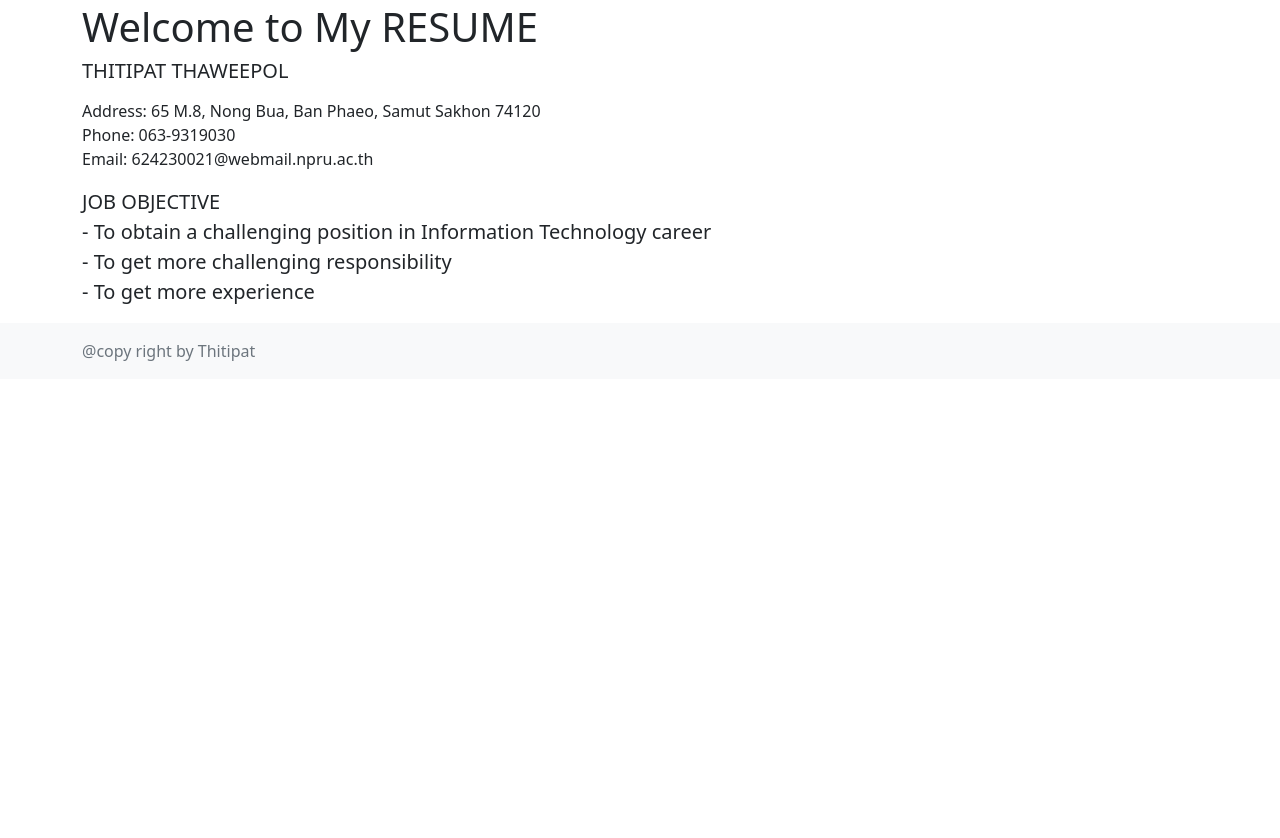
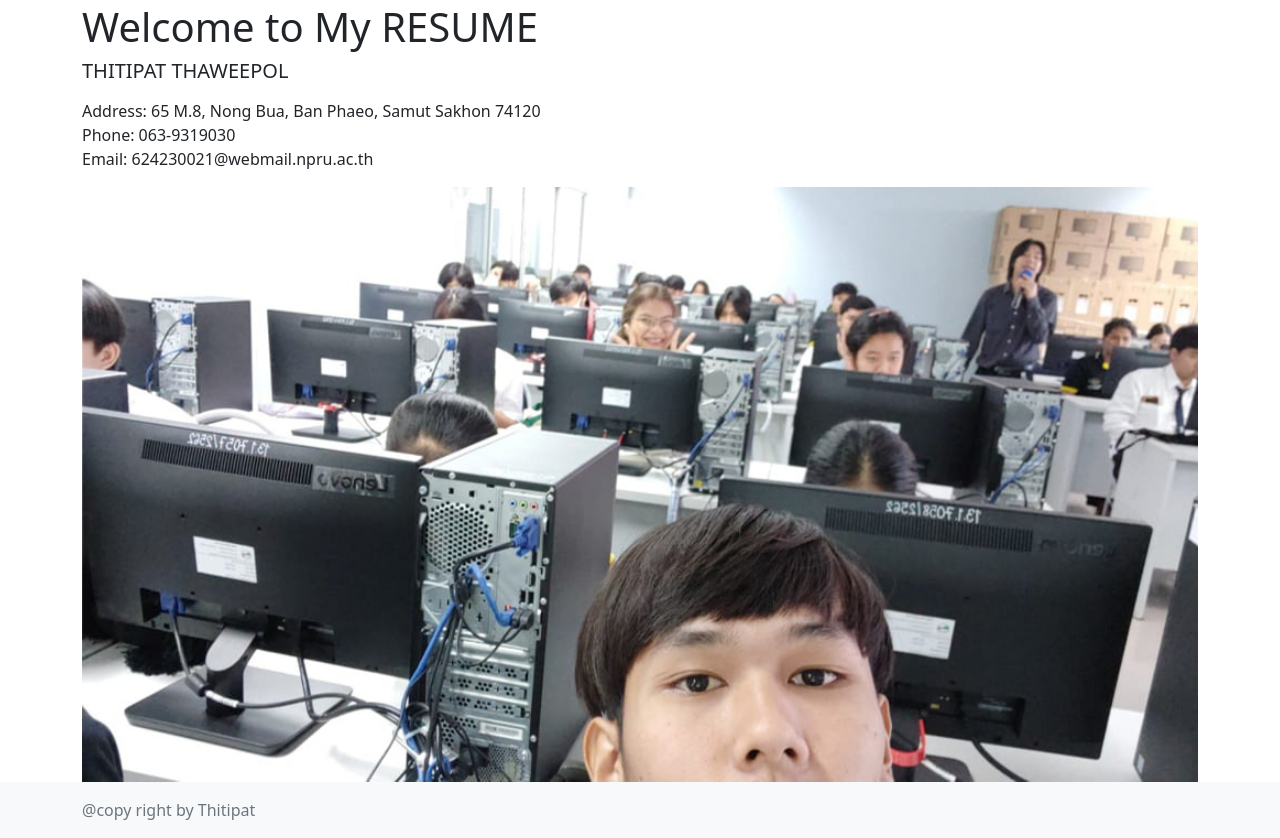
Before and after one commit to thitipat0123/thitipat0123.github.io, a plain HTML site: page index.html in a window 1280 px wide. Shown: the part 434-1272 px from the top of the page. Before the commit the page ends 813 px from the top, so only its background shows below. Drawn offline with Linux system fonts and the light colour scheme.

Commit message:
Tuesday commit

```diff
--- a/index.html
+++ b/index.html
@@ -94,10 +94,7 @@
       Phone: 063-9319030 <br>
       Email: 624230021@webmail.npru.ac.th
       </p>
-      <p class="lead">JOB OBJECTIVE <br>
-        - To obtain a challenging position in Information Technology career <br>
-        - To get more challenging responsibility <br>
-        - To get more experience</p>
+      <img src="assets/photo/Untitled-1.jpg" class="d-block w-100" alt="...">
 
 
 
```
